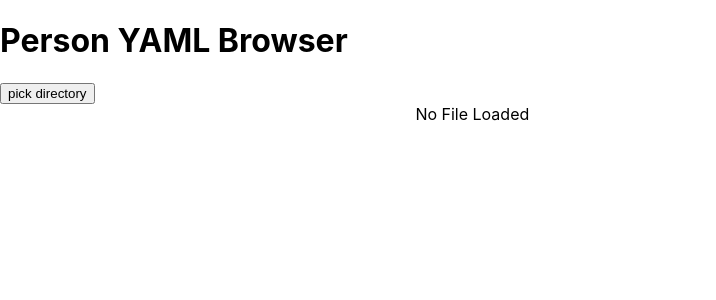
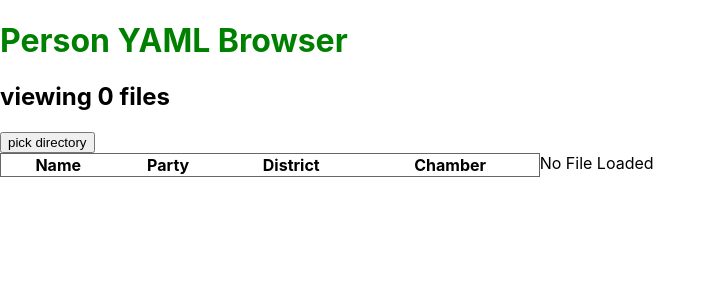
Before and after one commit to jamesturk/yaml-explorer-prototype, a React (Create React App) app: page / in a window 1280 px wide. Shown: the top 300 px of the page, without its empty margins (0-716 px from the left). Built offline with nearby package versions, Linux system fonts and the light colour scheme.

Commit message:
selection table

```diff
--- a/src/App.js
+++ b/src/App.js
@@ -32,9 +32,10 @@ function App() {
   return (
     <div className="App">
       <h1>Person YAML Browser</h1>
+      <h2>viewing {files.length} files</h2>
       <input type="button" value="pick directory" onClick={pickDirectory} />
       <div className="three-column">
-        <FileList files={files} setSelectedFile={setSelectedFile} />
+        <FileList files={files} selectedFile={selectedFile} setSelectedFile={setSelectedFile} />
         <FileDetail file={files[selectedFile]} />
       </div>
     </div>
--- a/src/FileDetail.js
+++ b/src/FileDetail.js
@@ -10,21 +10,21 @@ function object_to_html(obj) {
   for (const [key, val] of Object.entries(obj)) {
     if (typeof val === "string") {
       elements.push(
-        <tr>
+        <tr key={key}>
           <td>{key}</td>
           <td>{val}</td>
         </tr>
       );
     } else if (Array.isArray(val)) {
       elements.push(
-        <tr>
+        <tr key={key}>
           <td>{key}</td>
           <td>{list_to_html(val)}</td>
         </tr>
       );
     } else if (typeof val === "object") {
       elements.push(
-        <tr>
+        <tr key={key}>
           <td>{key}</td>
           <td>{object_to_html(val)}</td>
         </tr>
--- a/src/FileList.js
+++ b/src/FileList.js
@@ -1,15 +1,65 @@
+function currentParty(person) {
+  for (const party of person.party) {
+    if (party.end_date === undefined) {
+      return party.name;
+    }
+  }
+}
+
+function currentRole(person) {
+  for (const role of person.roles) {
+    if (role.end_date === undefined) {
+      return role;
+    }
+  }
+}
+
+function ListRow(props) {
+  if (!props.person) {
+    return "loading...";
+  } else {
+    const role = currentRole(props.person);
+    console.log(role);
+    return (
+      <tr
+        className={props.selected ? "selected" : ""}
+        key={props.key}
+        onClick={props.onClick}
+      >
+        <td>{props.person.name}</td>
+        <td>{currentParty(props.person)}</td>
+        <td>{role.district}</td>
+        <td>{role.type}</td>
+      </tr>
+    );
+  }
+}
+
 function FileList(props) {
   if (!props.files) {
     return <div>No files loaded.</div>;
   }
-  const files = props.files.map((f) => (
-    <li>
-      <p className="filename" key={f.name}>{f.name}</p>
-    </li>
+  const files = props.files.map((f, i) => (
+    <ListRow
+      person={f.data}
+      key={f.name}
+      onClick={() => props.setSelectedFile(i)}
+      selected={i === props.selectedFile}
+    />
   ));
   return (
     <div className="file-list">
-      <ul>{files}</ul>
+      <table>
+        <thead>
+          <tr>
+            <th>Name</th>
+            <th>Party</th>
+            <th>District</th>
+            <th>Chamber</th>
+          </tr>
+        </thead>
+        <tbody>{files}</tbody>
+      </table>
     </div>
   );
 }
--- a/src/index.css
+++ b/src/index.css
@@ -10,6 +10,18 @@ body {
 code {
   font-family: source-code-pro, Menlo, Monaco, Consolas, 'Courier New',
     monospace;
+}
+
+h1 {
+  color: green;
+}
+
+li {
+  list-style: none;
+}
+.selected {
+  font-weight: bold;
+  background-color: yellow;
 }
 
 table {
```
